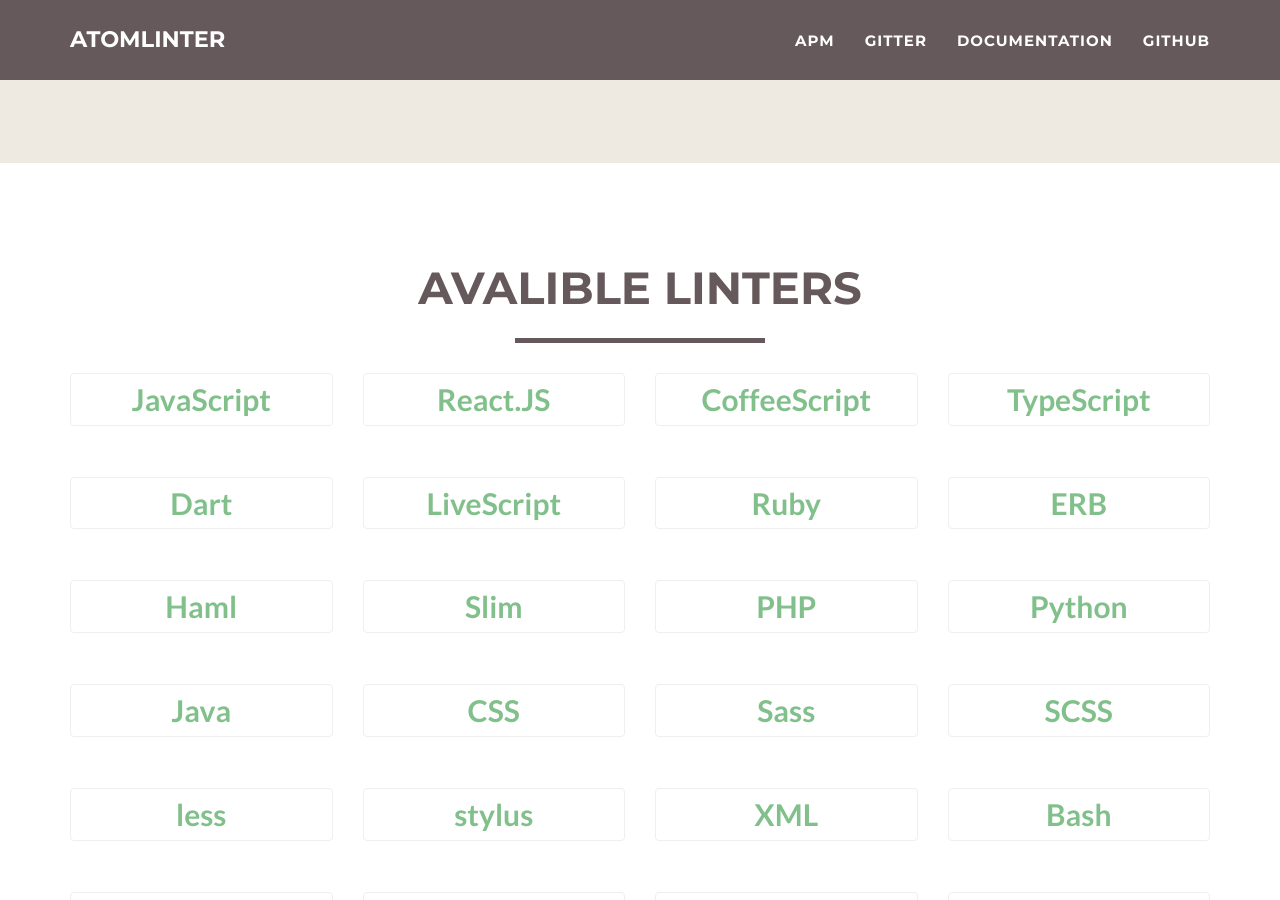
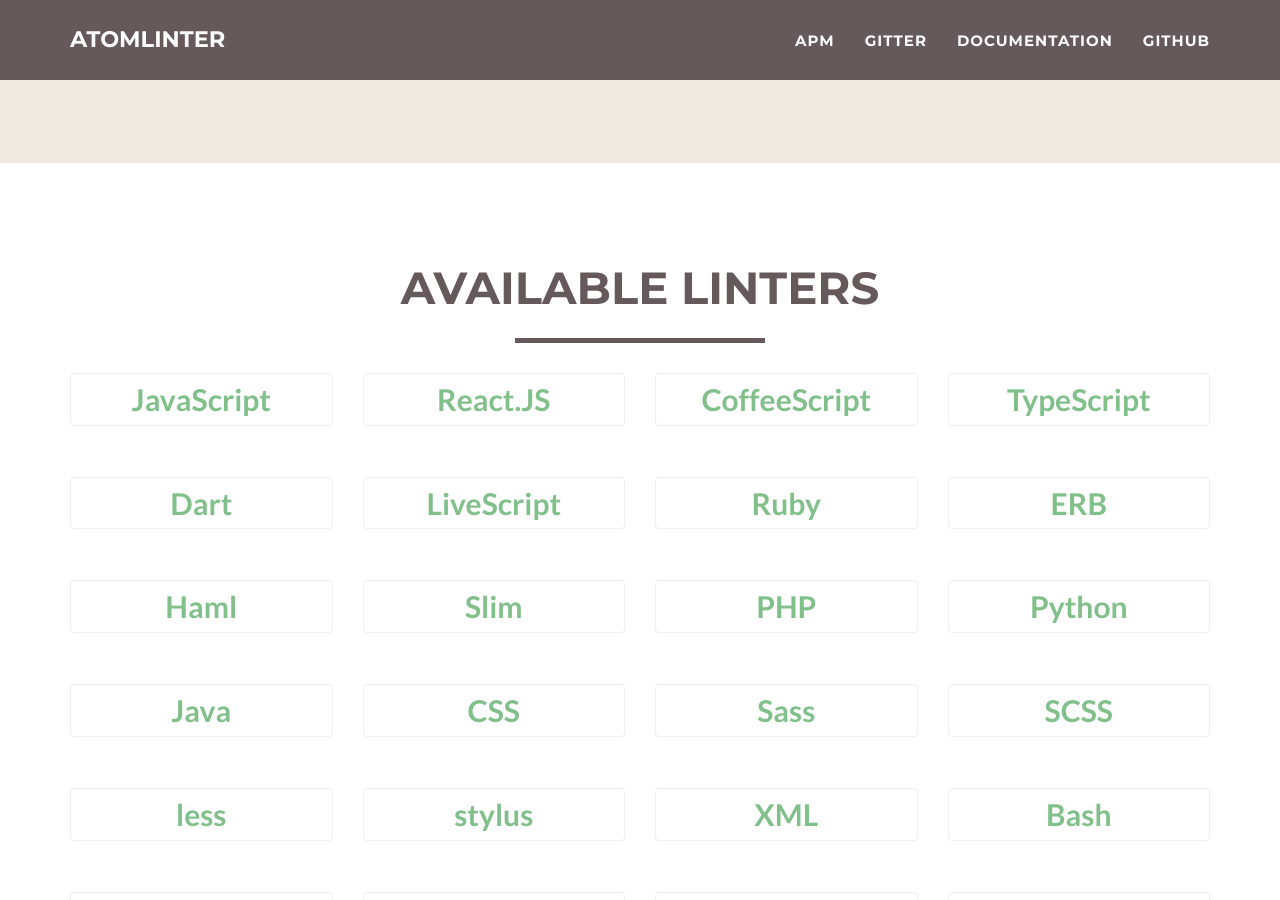
Before and after one commit to AtomLinter/atomlinter.github.io, a Jekyll site: the page built from index.html, in a window 1280 px wide and 900 px high, scrolled down 496 px. Built offline with Jekyll 4.4.1, drawn with Linux system fonts in a browser that asks for light colours.

Commit message:
Update portfolio_grid.html
Fixed Available typo.

```diff
--- a/_includes/portfolio_grid.html
+++ b/_includes/portfolio_grid.html
@@ -4,7 +4,7 @@
         <div class="container">
             <div class="row">
                 <div class="col-lg-12 text-center">
-                    <h2>Avalible Linters</h2>
+                    <h2>Available Linters</h2>
                     <hr class="star-primary">
                 </div>
             </div>
```
